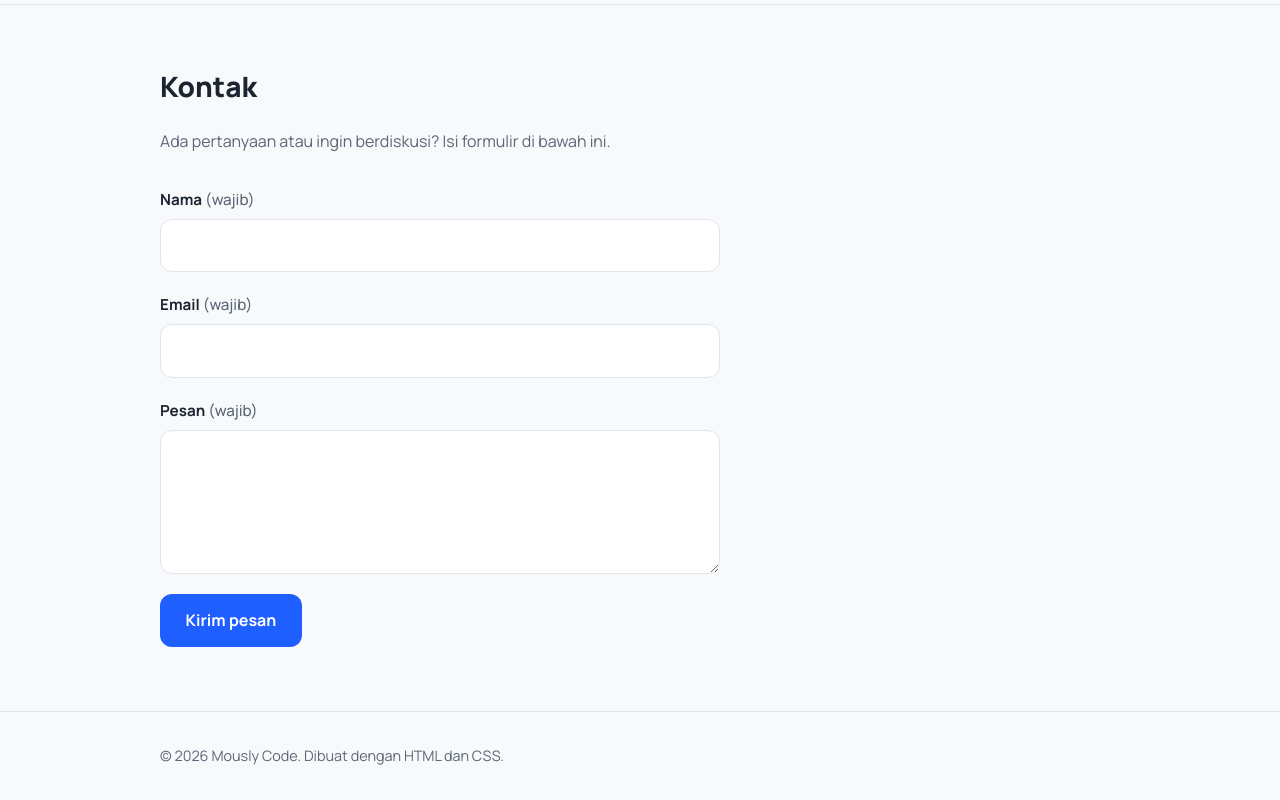
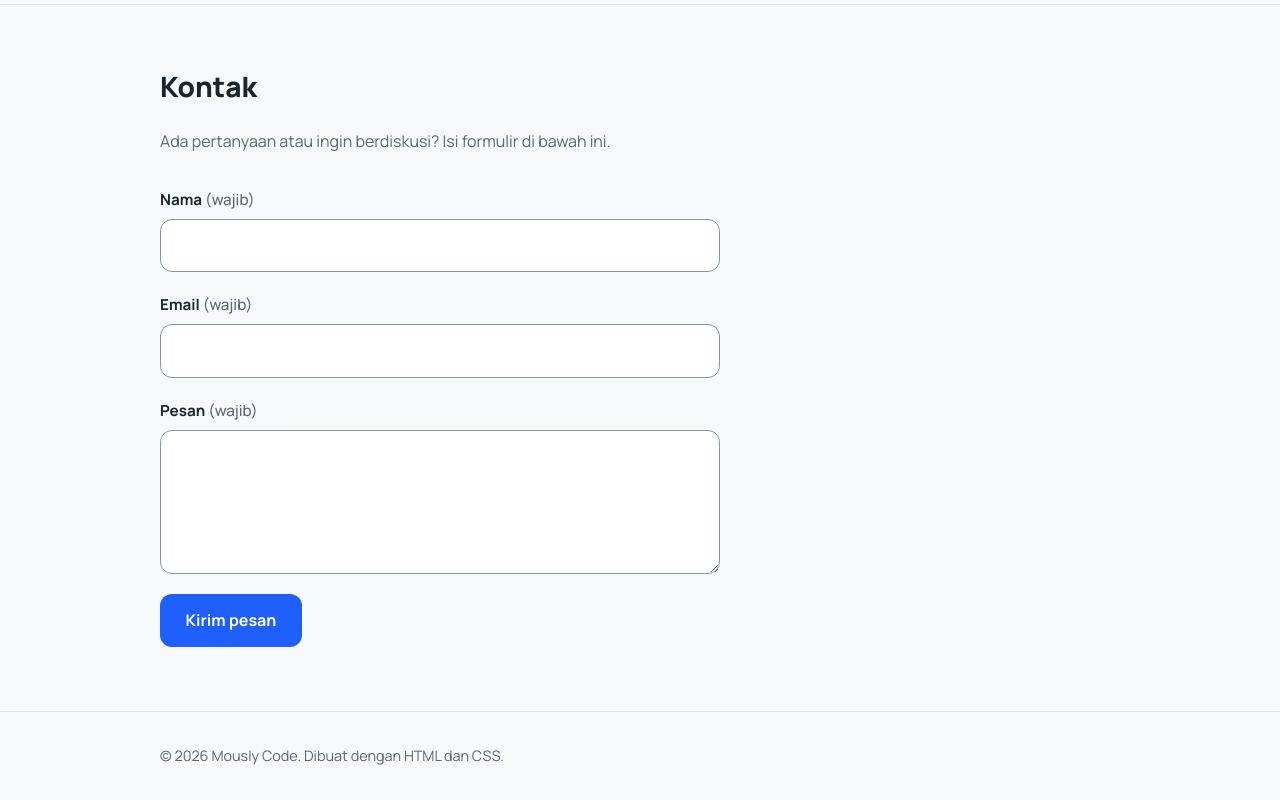
Before and after one commit to MouslyCode/simple-dimple, a plain HTML site: page index.html in a window 1280 px wide. Shown: the part 1274-2074 px from the top of the page. Drawn offline with Linux system fonts and the light colour scheme.

Commit message:
fix: gelapkan border input agar lolos kontras 3:1

```diff
--- a/style.css
+++ b/style.css
@@ -9,6 +9,7 @@
       --accent-dark: #1647c4;
       --radius: 12px;
       --max: 960px;
+      --border-input: #8a94a3;
     }
 
     /* ===== Reset sederhana ===== */
@@ -214,7 +215,7 @@
       font: inherit;
       color: var(--text);
       background: var(--surface);
-      border: 1px solid var(--line);
+      border: 1px solid var(--border-input);
       border-radius: var(--radius);
     }
     .field textarea { min-height: 9rem; resize: vertical; }
```
